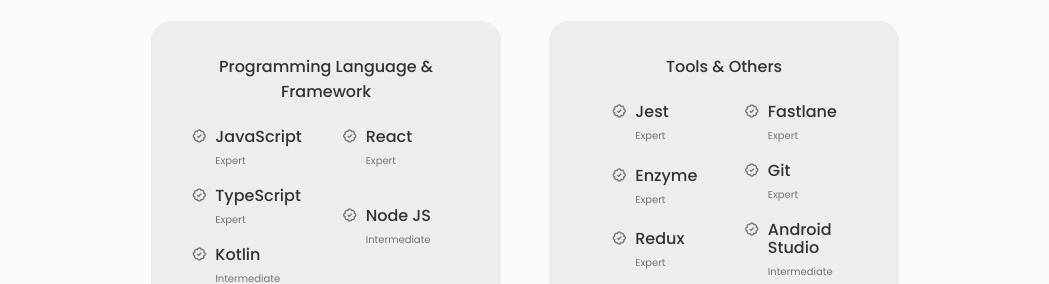
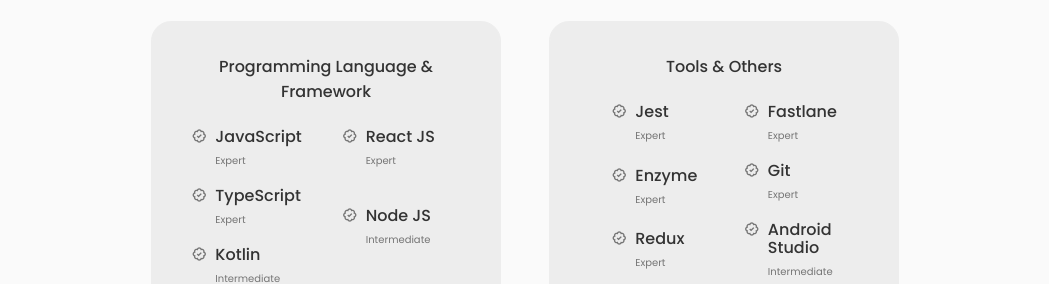
Before and after one commit to gandarain/gandarainpanjaitan, a Next.js app: page / in a window 1280 px wide. Shown: the part 2340-2624 px from the top of the page, without its empty margins (115-1164 px from the left). Built offline with nearby package versions, Linux system fonts and the light colour scheme.

Commit message:
update content

```diff
--- a/src/constants/skills-content.js
+++ b/src/constants/skills-content.js
@@ -21,7 +21,7 @@
       level: 'Intermediate'
     },
     {
-      title: 'React',
+      title: 'React JS',
       level: 'Expert'
     },
     {
```
Also changed, not shown: public/about.jpeg.
